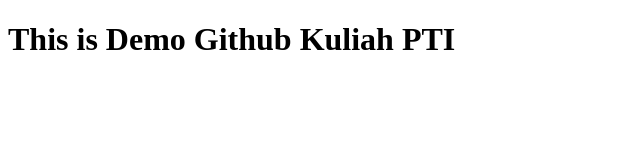
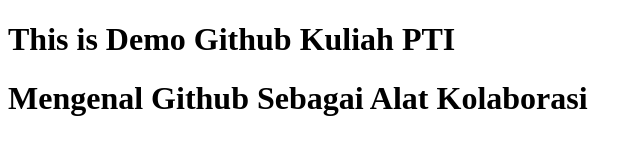
Before and after one commit to NVD11-creator/PTI04, a plain HTML site: page index.html in a window 1280 px wide. Shown: the whole page, without its empty margins (0-643 px from the left). Drawn offline with Linux system fonts and the light colour scheme.

Commit message:
Update index.html

```diff
--- a/index.html
+++ b/index.html
@@ -7,5 +7,6 @@
 </head>
 <body>
     <h1> This is Demo Github Kuliah PTI </h1>
+    <h1> Mengenal Github Sebagai Alat Kolaborasi </h1>
 </body>
 </html>
```
